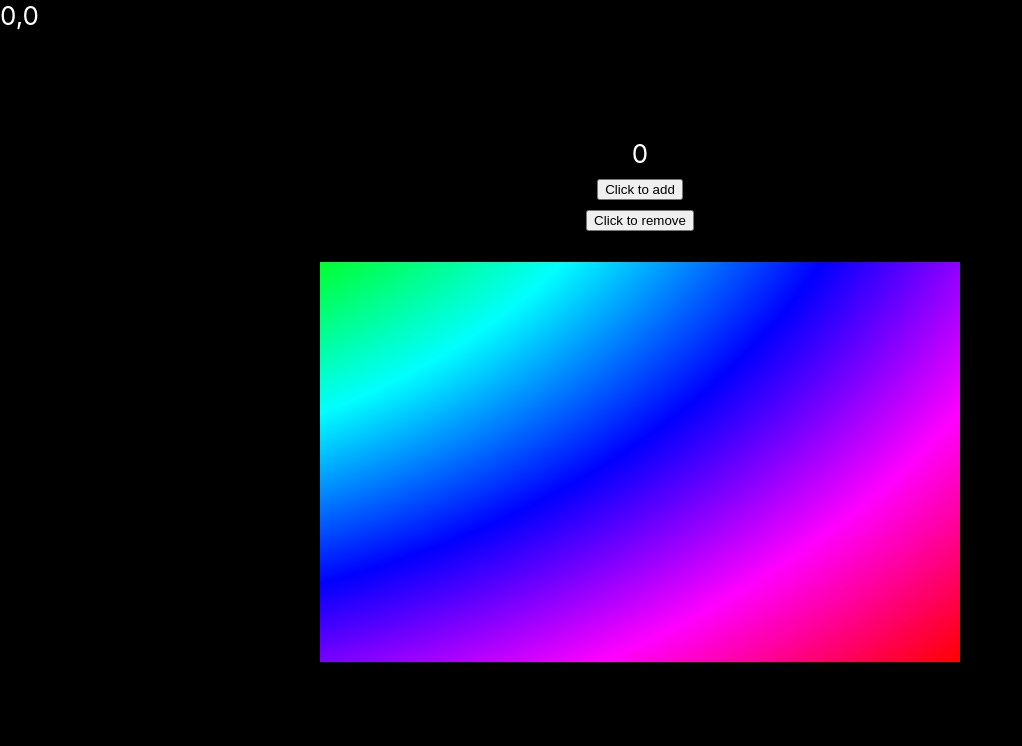
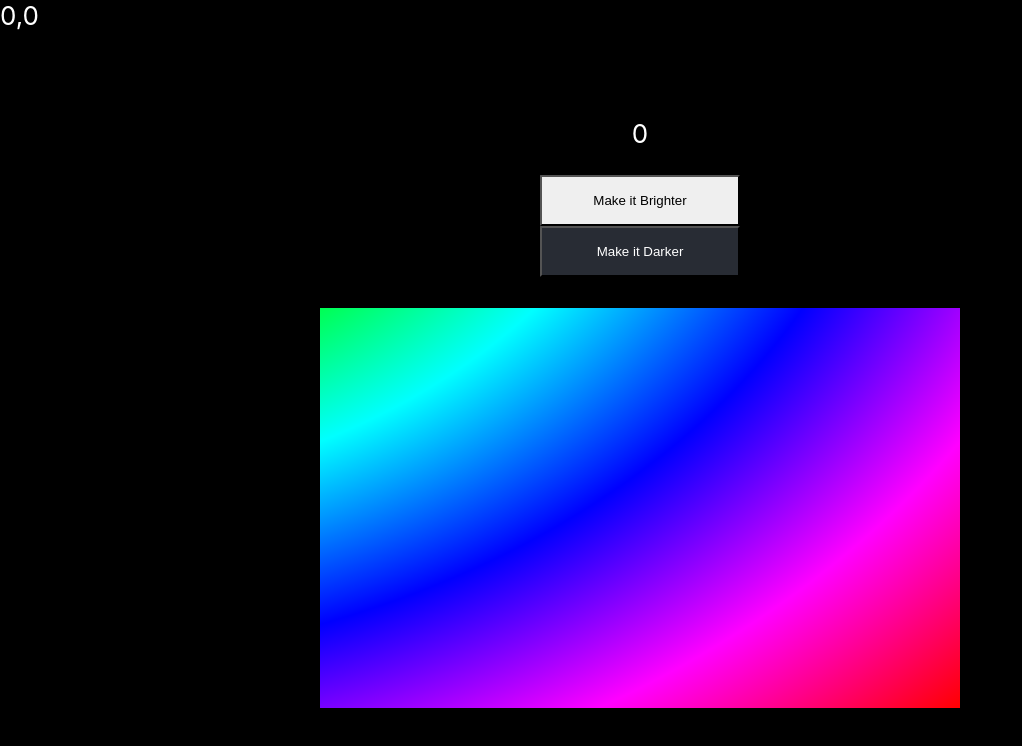
Before and after one commit to CadeWeiskopf/React-TS---Stupid-App, a React (Create React App) app: page / in a window 1280 px wide. Shown: the top 746 px of the page, without its empty margins (0-1022 px from the left). Built offline with nearby package versions, Linux system fonts and the light colour scheme.

Commit message:
Totally unnecessary awesome changes.

```diff
--- a/src/App.css
+++ b/src/App.css
@@ -1,4 +1,7 @@
 :root {
+  /*
+  These get overwritten immediately
+  */
   --count-background-color: #282c34;
   --count-text-color: white;
   --rainbow-at: 0% 0%;
@@ -14,6 +17,17 @@
   justify-content: center;
   font-size: calc(10px + 2vmin);
   color: var(--count-text-color);
+}
+
+.counter-div {
+  width: 100%;
+  max-width: 400px;
+}
+
+.counter-div > button {
+  padding: 1rem;
+  width: 200px;
+  border-radius: 1%;
 }
 
 .rainbow {
--- a/src/App.tsx
+++ b/src/App.tsx
@@ -2,6 +2,8 @@ import { useEffect, useState } from "react";
 import "./App.css";
 import Counter from "./components/Counter";
 import Rainbow from "./components/Rainbow";
+
+const BRIGHTNESS_SCALAR = 20;
 
 function App() {
   const [count, setCount] = useState<number>(0);
@@ -10,13 +12,30 @@ function App() {
     setCount(newCount);
   };
   useEffect(() => {
+    const bgValue = count * BRIGHTNESS_SCALAR;
+    const textValue = 255 - bgValue;
+
+    // Add border to p text if could be hard to distinguish
+    const pElements = document.getElementsByTagName("p");
+    const numOfP = pElements.length;
+    if (textValue - bgValue < 100) {
+      for (let i = 0; i < numOfP; i++) {
+        pElements[i].style.webkitTextStroke = "1px black";
+        pElements[i].style.webkitTextFillColor = "white";
+      }
+    } else {
+      for (let i = 0; i < numOfP; i++) {
+        pElements[i].style.webkitTextStroke = "";
+      }
+    }
+
     document.documentElement.style.setProperty(
       "--count-background-color",
-      `rgba(${count * 2},${count * 2},${count * 2},1)`
+      `rgba(${bgValue},${bgValue},${bgValue},1)`
     );
     document.documentElement.style.setProperty(
       "--count-text-color",
-      `rgba(${255 - count * 2},${255 - count * 2},${255 - count * 2},1)`
+      `rgba(${textValue},${textValue},${textValue},1)`
     );
   }, [count]);
 
@@ -55,9 +74,11 @@ function App() {
   return (
     <div className="App">
       <div style={{ top: 0, left: 0, position: "absolute" }}>
-        {mouseX},{mouseY}
+        <p style={{ margin: 0 }}>
+          {mouseX},{mouseY}
+        </p>
       </div>
-      {count}
+      <p>{count}</p>
       <Counter count={count} handleSetCount={handleSetCount} />
       <br />
       <Rainbow />
--- a/src/components/Counter.tsx
+++ b/src/components/Counter.tsx
@@ -8,13 +8,21 @@ const Counter: React.FunctionComponent<CounterProps> = ({
   handleSetCount,
 }) => {
   return (
-    <div>
-      <div>
-        <button onClick={() => handleSetCount(count + 1)}>Click to add</button>
+    <div className="counter-div">
+      <div className="counter-div">
+        <button onClick={() => handleSetCount(count + 1)}>
+          Make it Brighter
+        </button>
       </div>
-      <div>
-        <button onClick={() => handleSetCount(count - 1)}>
-          Click to remove
+      <div className="counter-div">
+        <button
+          style={{
+            backgroundColor: "#282c34",
+            color: "white",
+          }}
+          onClick={() => handleSetCount(count - 1)}
+        >
+          Make it Darker
         </button>
       </div>
     </div>
```
